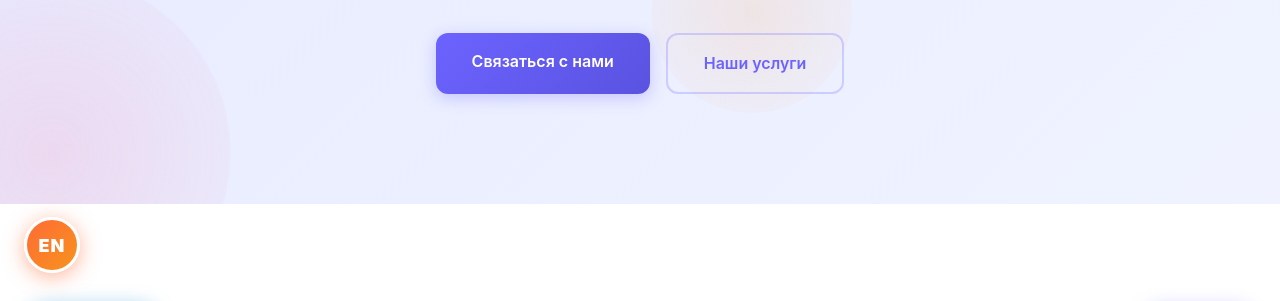
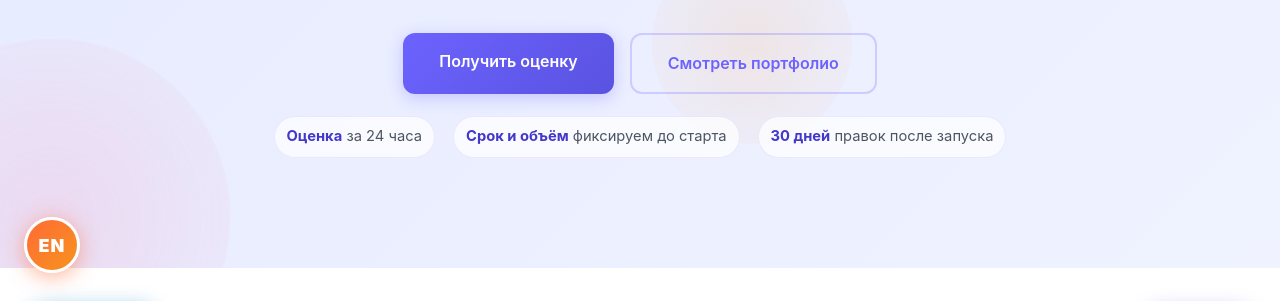
Before and after one commit to uriy-as/site, a plain HTML site: page index.html in a window 1280 px wide. Shown: the part 427-728 px from the top of the page. Drawn offline with Linux system fonts and the light colour scheme; no server answers.

Commit message:
Improve index conversion: hero CTA, trust strip, form microcopy

```diff
--- a/css/style.css
+++ b/css/style.css
@@ -289,6 +289,27 @@ body {
     flex-wrap: wrap;
     animation: fadeUp 0.8s ease 0.3s both;
 }
+
+.hero__proof {
+    display: flex;
+    gap: 10px 18px;
+    justify-content: center;
+    flex-wrap: wrap;
+    margin-top: 22px;
+    animation: fadeUp 0.8s ease 0.4s both;
+}
+
+.hero__proof-item {
+    font-size: 0.92rem;
+    color: #4b5563;
+    background: rgba(255,255,255,0.72);
+    border: 1px solid rgba(108,99,255,0.12);
+    padding: 8px 12px;
+    border-radius: 999px;
+    backdrop-filter: blur(6px);
+}
+
+.hero__proof-item strong { color: #4338ca; font-weight: 700; }
 
 /* ===== Section ===== */
 .section {
--- a/index.html
+++ b/index.html
@@ -13,9 +13,9 @@
     <meta name="google-site-verification" content="pRRq1N_IE_7tX4UUB0-GJKJBhBA2g6bDiuJXGV3HNm4" />
     <meta name="google-site-verification" content="hU5JICV7gFg7as_jo2Dx-kWEUamlp_4iRQZKT-V5RPA" />
     <title>WebStudio — сайты от $180 и Telegram-боты от $130 | Харьков</title>
-    <meta name="description" content="Веб-студия из Харькова: сайты под ключ от $180 за 5-14 дней, Telegram-боты от $130, SEO от $70/мес. 24 статьи блога, портфолио, статистика.">
+    <meta name="description" content="Веб-студия из Харькова: сайты под ключ от $180, Telegram-боты от $130, SEO от $70/мес. Оценка за 24 часа, фиксированные сроки и портфолио.">
     <meta property="og:title" content="WebStudio — создание сайтов, чат-ботов и Telegram-каналов">
-    <meta property="og:description" content="Создание сайтов, чат-ботов и научные статьи для Telegram.">
+    <meta property="og:description" content="Сайты от $180, Telegram-боты от $130, SEO от $70/мес. Оценка за 24 часа, фиксированные сроки и портфолио.">
     <meta property="og:type" content="website">
     <meta property="og:url" content="https://uriy-as.org/">
     <meta property="og:image" content="https://uriy-as.org/og-image.png">
@@ -25,7 +25,7 @@
     <meta property="og:site_name" content="WebStudio">
     <meta name="twitter:card" content="summary_large_image">
     <meta name="twitter:title" content="WebStudio — создание сайтов, чат-ботов и Telegram-каналов">
-    <meta name="twitter:description" content="Создание сайтов, чат-ботов и научные статьи для Telegram.">
+    <meta name="twitter:description" content="Сайты от $180, Telegram-боты от $130, SEO от $70/мес. Оценка за 24 часа, фиксированные сроки и портфолио.">
     <meta name="twitter:image" content="https://uriy-as.org/og-image.png">
     <meta name="keywords" content="создание сайтов, разработка чат-ботов, Telegram боты, веб-студия, SEO продвижение, научные статьи">
     <meta name="yandex-verification" content="0eee904a7444985b">
@@ -111,8 +111,13 @@
                 <h1 class="reveal" data-i18n="hero-title">Создаём цифровые продукты <span class="gradient-text">для вашего бизнеса</span></h1>
                 <p class="reveal" data-i18n="hero-subtitle">Веб-сайты, чат-боты, Telegram-каналы с научным контентом и тексты — под ключ</p>
                 <div class="hero__cta reveal">
-                    <a href="#contact" class="btn btn--primary" data-i18n="hero-btn-contact">Связаться с нами</a>
-                    <a href="#services" class="btn btn--outline" data-i18n="hero-btn-services">Наши услуги</a>
+                    <a href="#contact" class="btn btn--primary" data-i18n="hero-btn-contact">Получить оценку</a>
+                    <a href="/portfolio.html" class="btn btn--outline" data-i18n="hero-btn-services">Смотреть портфолио</a>
+                </div>
+                <div class="hero__proof reveal">
+                    <div class="hero__proof-item" data-i18n="hero-proof-1"><strong>Оценка</strong> за 24 часа</div>
+                    <div class="hero__proof-item" data-i18n="hero-proof-2"><strong>Срок и объём</strong> фиксируем до старта</div>
+                    <div class="hero__proof-item" data-i18n="hero-proof-3"><strong>30 дней</strong> правок после запуска</div>
                 </div>
             </div>
         </div>
@@ -425,7 +430,7 @@
     <section class="contact section" id="contact">
         <div class="container">
             <h2 class="section__title reveal" data-i18n="contact-title">Свяжитесь с нами</h2>
-            <p class="contact__subtitle reveal" data-i18n="contact-subtitle">Оставьте заявку, и мы обсудим ваш проект</p>
+            <p class="contact__subtitle reveal" data-i18n="contact-subtitle">Оставьте заявку — отвечу в Telegram в течение рабочего часа</p>
             <form class="contact__form reveal" id="contactForm" action="https://Astap.pythonanywhere.com/api/lead" method="POST">
                 <div class="form__group">
                     <input type="text" name="name" id="name" required><label class="form__label" for="name" data-i18n="form-name">Ваше имя</label></div>
@@ -441,6 +446,7 @@
                 </div>
                 <label class="form__consent"><input type="checkbox" name="consent" id="consent" required><span>Согласен на обработку персональных данных в соответствии с <a href="/privacy.html" target="_blank" rel="noopener">политикой конфиденциальности</a></span></label>
                 <button type="submit" class="btn btn--primary btn--full" data-i18n="form-submit">Отправить заявку</button>
+                <p class="form__note" data-i18n="form-note" style="margin-top:12px;font-size:0.92rem;color:var(--muted,#6b7280);text-align:center;">После заявки уточню задачу, предложу вариант и назову срок/цену до старта.</p>
             </form>
             <div class="contact__alt reveal">
                 <h3 data-i18n="contact-alt-title">Выберите удобный канал</h3>
--- a/js/script.js
+++ b/js/script.js
@@ -272,8 +272,11 @@ if (form && modal && modalClose) {
         'hero-badge': { ru: 'Ваш цифровой партнёр', en: 'Your Digital Partner' },
         'hero-title': { ru: 'Создаём цифровые продукты <span class="gradient-text">для вашего бизнеса</span>', en: 'We create digital products <span class="gradient-text">for your business</span>' },
         'hero-subtitle': { ru: 'Веб-сайты, чат-боты, Telegram-каналы с научным контентом и тексты — под ключ', en: 'Websites, chatbots, Telegram channels with science content, and text content — turnkey' },
-        'hero-btn-contact': { ru: 'Связаться с нами', en: 'Contact us' },
-        'hero-btn-services': { ru: 'Наши услуги', en: 'Our services' },
+        'hero-btn-contact': { ru: 'Получить оценку', en: 'Get an estimate' },
+        'hero-btn-services': { ru: 'Смотреть портфолио', en: 'View portfolio' },
+        'hero-proof-1': { ru: '<strong>Оценка</strong> за 24 часа', en: '<strong>Estimate</strong> within 24 hours' },
+        'hero-proof-2': { ru: '<strong>Срок и объём</strong> фиксируем до старта', en: '<strong>Scope & timeline</strong> fixed before start' },
+        'hero-proof-3': { ru: '<strong>30 дней</strong> правок после запуска', en: '<strong>30 days</strong> of fixes after launch' },
         'section-services': { ru: 'Наши услуги', en: 'Our Services' },
         'service-site': { ru: 'Создание сайтов', en: 'Website Development' },
         'service-site-desc': { ru: 'Разработка сайтов любой сложности: от лендингов до интернет-магазинов. Адаптивный дизайн, SEO-оптимизация, высокая скорость загрузки.', en: 'Development of websites of any complexity: from landing pages to online stores. Responsive design, SEO optimization, fast loading.' },
@@ -299,12 +302,13 @@ if (form && modal && modalClose) {
         'stats-years': { ru: 'Лет на рынке', en: 'Years on Market' },
         'stats-satisfaction': { ru: '% довольных клиентов', en: '% Satisfied Clients' },
         'contact-title': { ru: 'Свяжитесь с нами', en: 'Contact Us' },
-        'contact-subtitle': { ru: 'Оставьте заявку, и мы обсудим ваш проект', en: 'Leave a request and we\'ll discuss your project' },
+        'contact-subtitle': { ru: 'Оставьте заявку — отвечу в Telegram в течение рабочего часа', en: 'Leave a request — I\'ll reply on Telegram within one business hour' },
         'form-name': { ru: 'Ваше имя', en: 'Your name' },
         'form-email': { ru: 'Email', en: 'Email' },
         'form-phone': { ru: 'Ваш телефон / если требуется скорость', en: 'Your phone / if speed matters' },
         'form-message': { ru: 'Опишите ваш проект', en: 'Describe your project' },
         'form-submit': { ru: 'Отправить заявку', en: 'Send request' },
+        'form-note': { ru: 'После заявки уточню задачу, предложу вариант и назову срок/цену до старта.', en: 'After your request, I\'ll clarify the task, suggest an approach, and confirm timeline/price before start.' },
         'contact-email': { ru: 'uriy.as59@yandex.com', en: 'uriy.as59@yandex.com' },
         'contact-tg': { ru: 'Telegram', en: 'Telegram' },
         'footer-copyright': { ru: '© 2026 WebStudio. Все права защищены.', en: '© 2026 WebStudio. All rights reserved.' },
```
